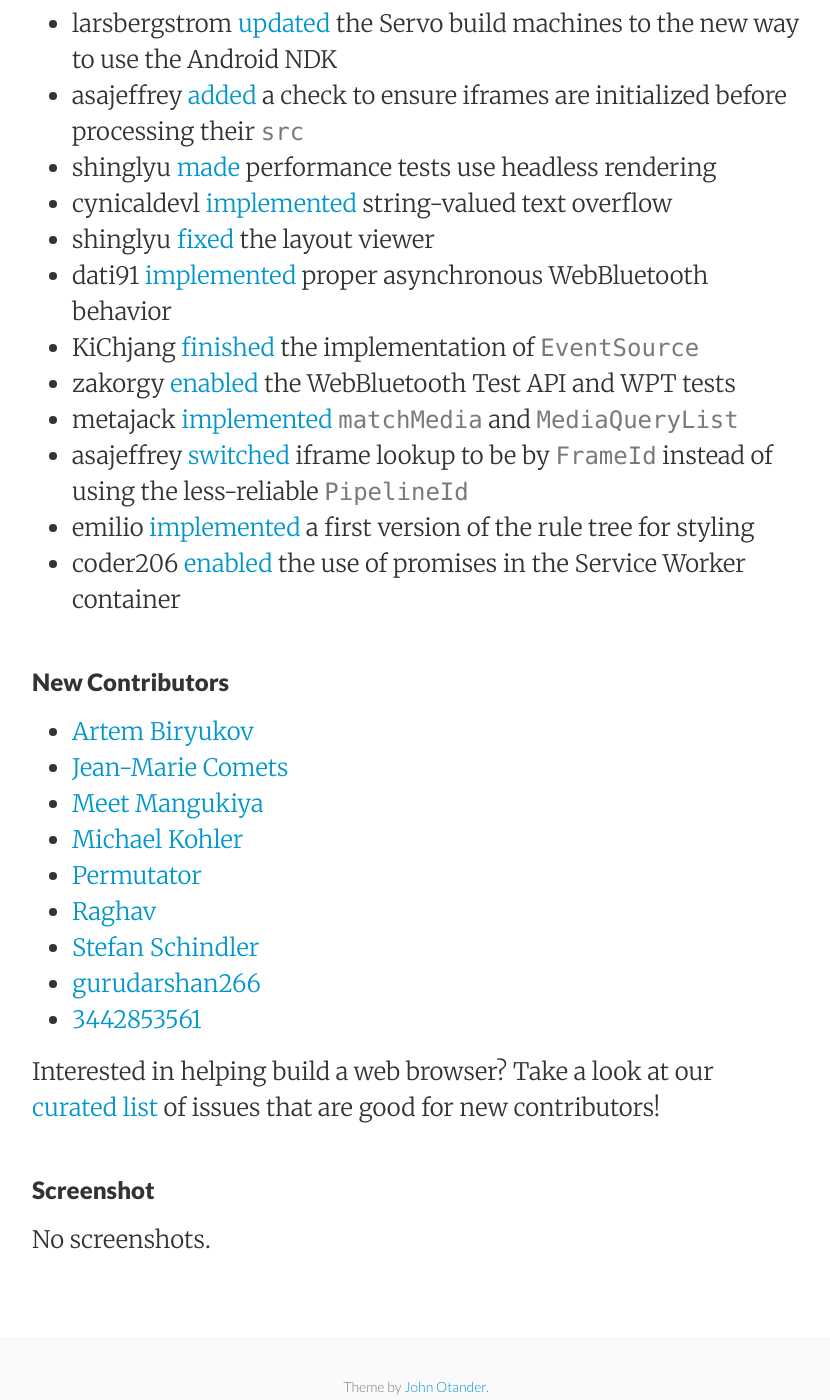
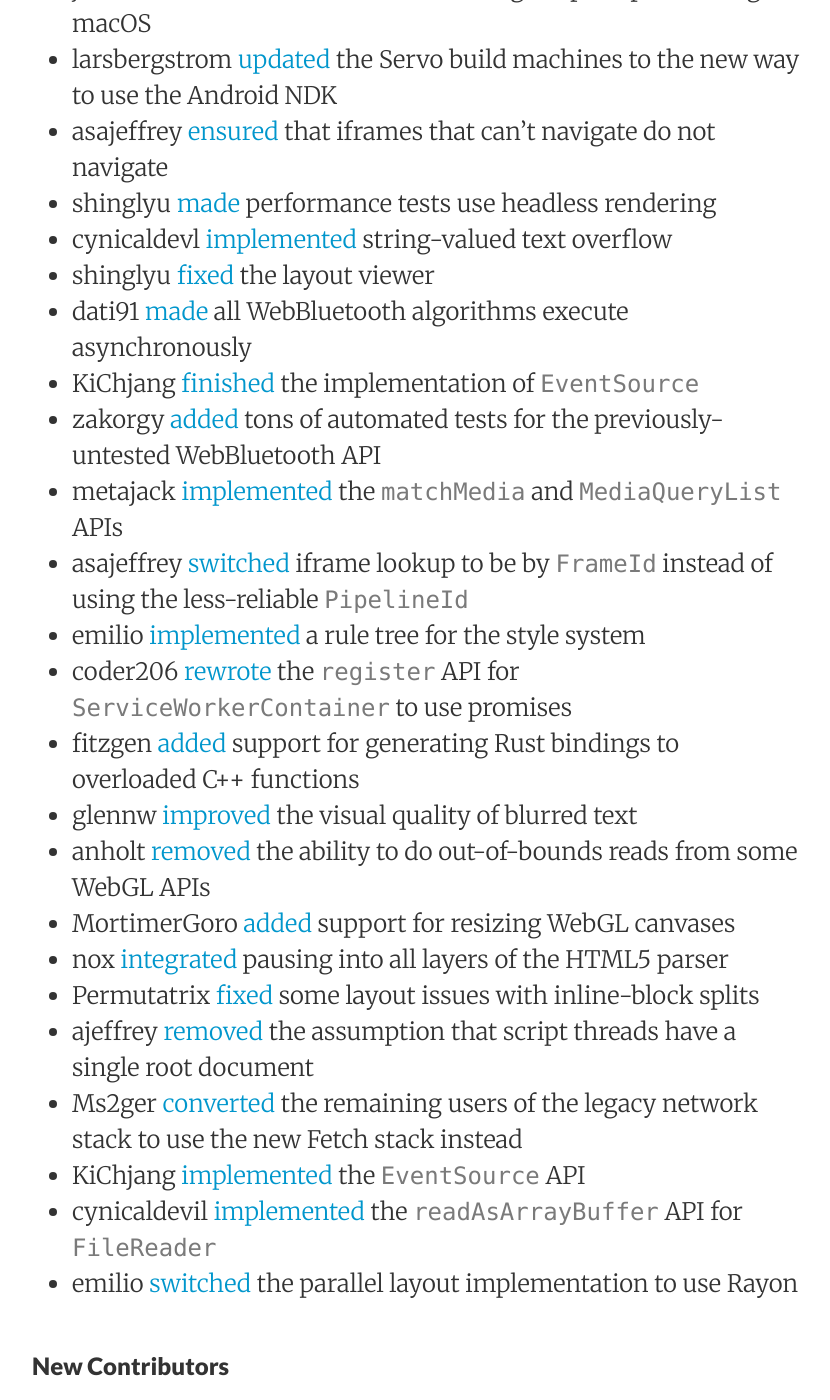
Before and after one commit to servo/blog.servo.org, a Jekyll site: the page built from _posts/2016-11-14-twis-83.md, in a window 1280 px wide and 1400 px high, scrolled down 2507 px. Shown: the whole window, without its empty margins (224-1054 px from the left). Built offline with Jekyll 4.4.1, drawn with Linux system fonts in a browser that asks for light colours; some of the changed text lies outside the part shown.

Commit message:
More notable things.

```diff
--- a/_posts/2016-11-14-twis-83.md
+++ b/_posts/2016-11-14-twis-83.md
@@ -26,17 +26,17 @@
  - mrobinson [flattened](https://github.com/servo/webrender/pull/552) the WebRender display list API
  - changm [fixed](https://github.com/servo/webrender/pull/550) `copy_pixels` in WebRender to properly use the texture stride information
  - vvuk [added](https://github.com/servo/servo/pull/14153) support for DirectWrite font rendering on Windows
- - ms2ger [rewrote](https://github.com/servo/servo/pull/14149) some of the http unit tests to use fetch instead
+ - ms2ger [rewrote](https://github.com/servo/servo/pull/14149) some of the http unit tests to use the fetch network stack instead
  - glennw [fixed](https://github.com/servo/webrender/pull/546) `text-shadow` in WebRender and cleaned up the texture cache usage
  - stshine [added](https://github.com/servo/servo/pull/14130) support for marking flex items properly with the direction of their flex container
  - manishearth [added](https://github.com/servo/servo/pull/14120) support for logical (depend on the writing mode) properties in style
- - nox [turned](https://github.com/servo/servo/pull/14111) CSS flexible box on by default
- - nox [replaced](https://github.com/servo/servo/pull/14110) use of rust-websocket with ws-rs in the debugger server
+ - nox [turned](https://github.com/servo/servo/pull/14111) CSS flexbox support on by default
+ - ejpbruel [replaced](https://github.com/servo/servo/pull/14110) use of rust-websocket with ws-rs in the debugger server
  - iamrohit7 [added](https://github.com/servo/servo/pull/14104) the `scroll-snap-type` shorthand CSS property
- - rnestler [added](https://github.com/servo/servo/pull/14083) `redirect_mode` for non-follow modes to `RequestInit`
+ - rnestler [added](https://github.com/servo/servo/pull/14083) support for non-follow redirect modes to the JS Fetch API
  - KyleMayes [reworked](https://github.com/servo/rust-bindgen/pull/214) the CI for rust-bindgen
  - ms2ger [removed](https://github.com/servo/servo/pull/14060) the azure dependencies from gfx, layout, and layout_thread
- - mrnayak [implemented](https://github.com/servo/servo/pull/14059) `StrictOrigin` and `StrictOriginWhenCrossOrigin`
+ - mrnayak [implemented](https://github.com/servo/servo/pull/14059) support for more recent strict referrer policies
  - glennw [added](https://github.com/servo/servo/pull/14057) some more keybindings, including `Ctrl-F12` for WebRender profiling
  - jdm [fixed](https://github.com/servo/servo/pull/14045) Servo's DependencyCI usage so that we now have much better tracking of licenses of new projects
  - mrobinson [added](https://github.com/servo/webrender/pull/517) support for non-stacking-context scrolling areas to WebRender
@@ -46,18 +46,28 @@
  - kvark [moved](https://github.com/servo/webrender/pull/505) glennw's WebRender sample code into the main repository
  - jrmuizel [added](https://github.com/servo/core-graphics-rs/pull/62) functions for controlling subpixel positioning on macOS
  - larsbergstrom [updated](https://github.com/servo/saltfs/pull/529) the Servo build machines to the new way to use the Android NDK
- - asajeffrey [added](https://github.com/servo/servo/pull/13965) a check to ensure iframes are initialized before processing their `src`
+ - asajeffrey [ensured](https://github.com/servo/servo/pull/13965) that iframes that can't navigate do not navigate
  - shinglyu [made](https://github.com/servo/servo/pull/13930) performance tests use headless rendering
  - cynicaldevl [implemented](https://github.com/servo/servo/pull/13924) string-valued text overflow
  - shinglyu [fixed](https://github.com/servo/servo/pull/13829) the layout viewer
- - dati91 [implemented](https://github.com/servo/servo/pull/13909) proper asynchronous WebBluetooth behavior
+ - dati91 [made](https://github.com/servo/servo/pull/13909) all WebBluetooth algorithms execute asynchronously
  - KiChjang [finished](https://github.com/servo/servo/pull/13774) the implementation of `EventSource`
- - zakorgy [enabled](https://github.com/servo/servo/pull/13612) the WebBluetooth Test API and WPT tests
- - metajack [implemented](https://github.com/servo/servo/pull/13453) `matchMedia` and `MediaQueryList`
+ - zakorgy [added](https://github.com/servo/servo/pull/13612) tons of automated tests for the previously-untested  WebBluetooth API
+ - metajack [implemented](https://github.com/servo/servo/pull/13453) the `matchMedia` and `MediaQueryList` APIs
  - asajeffrey [switched](https://github.com/servo/servo/pull/13646) iframe lookup to be by `FrameId` instead of using the less-reliable `PipelineId`
- - emilio [implemented](https://github.com/servo/servo/pull/13202) a first version of the rule tree for styling
- - coder206 [enabled](https://github.com/servo/servo/pull/13419) the use of promises in the Service Worker container
-
+ - emilio [implemented](https://github.com/servo/servo/pull/13202) a rule tree for the style system
+ - coder206 [rewrote](https://github.com/servo/servo/pull/13419) the `register` API for `ServiceWorkerContainer` to use promises
+ - fitzgen [added](https://github.com/servo/rust-bindgen/pull/240) support for generating Rust bindings to overloaded C++ functions
+ - glennw [improved](https://github.com/servo/webrender/pull/546) the visual quality of blurred text
+ - anholt [removed](https://github.com/servo/servo/pull/14081) the ability to do out-of-bounds reads from some WebGL APIs
+ - MortimerGoro [added](https://github.com/servo/webrender/pull/519) support for resizing WebGL canvases
+ - nox [integrated](https://github.com/servo/html5ever/pull/231) pausing into all layers of the HTML5 parser
+ - Permutatrix [fixed](https://github.com/servo/servo/pull/14035) some layout issues with inline-block splits
+ - ajeffrey [removed](https://github.com/servo/servo/pull/14013) the assumption that script threads have a single root document
+ - Ms2ger [converted](https://github.com/servo/servo/pull/13961) the remaining users of the legacy network stack to use the new Fetch stack instead
+ - KiChjang [implemented](https://github.com/servo/servo/pull/13774) the `EventSource` API
+ - cynicaldevil [implemented](https://github.com/servo/servo/pull/13729) the `readAsArrayBuffer` API for `FileReader`
+ - emilio [switched](https://github.com/servo/servo/pull/13641) the parallel layout implementation to use Rayon
 
 ### New Contributors
 
```
